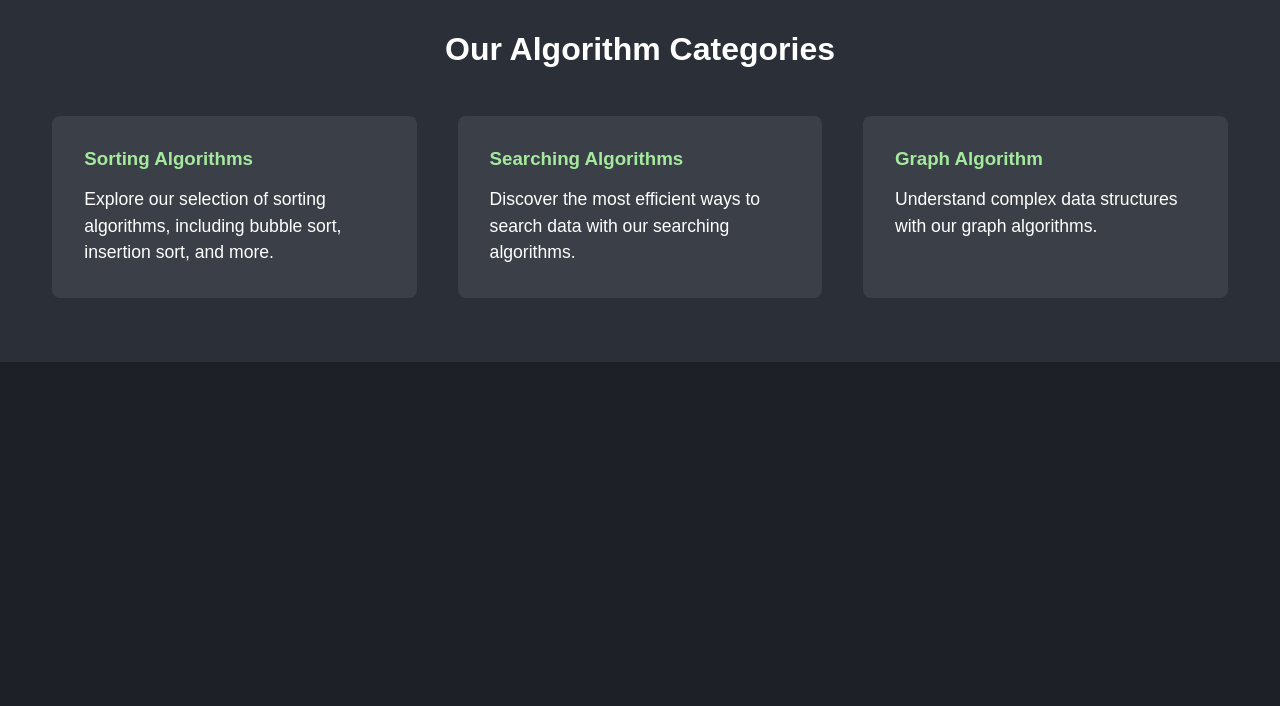
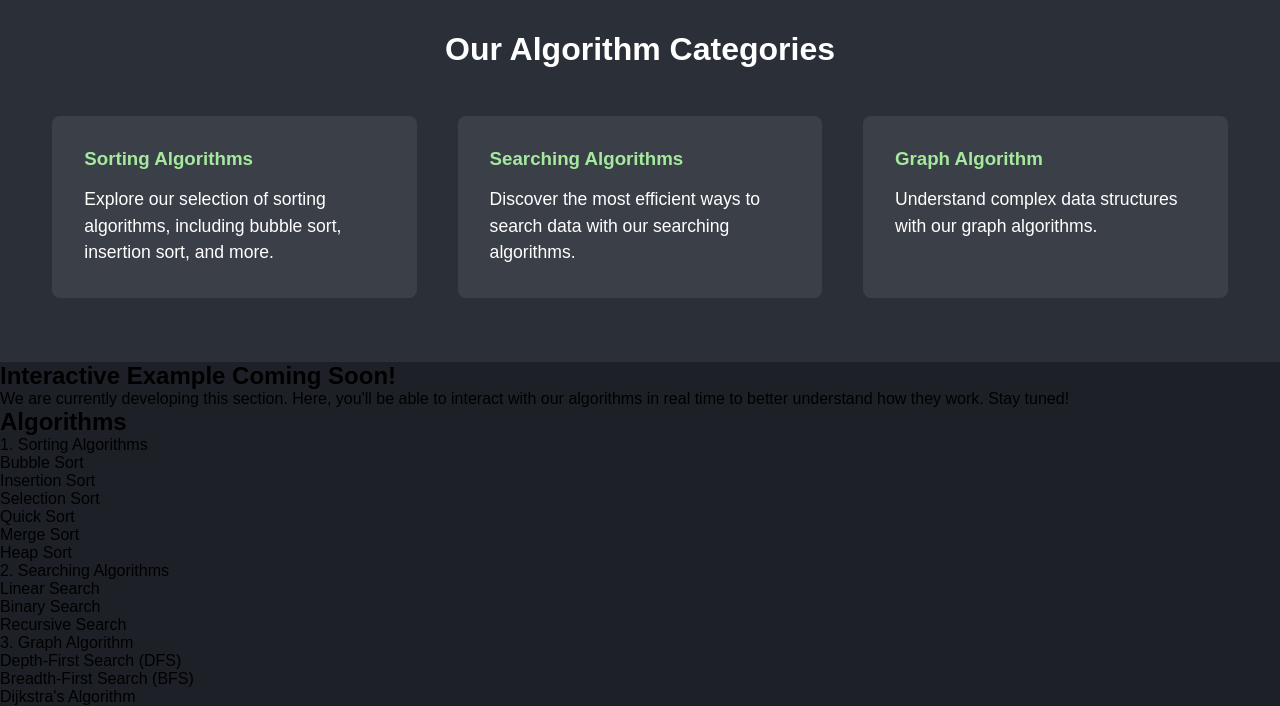
Before and after one commit to stian96/algorithm-visualizer, a Python web app: template app/templates/index.html in a window 1280 px wide. Shown: the part 609-1315 px from the top of the page. Before the commit the page ends 971 px from the top, so only its background shows below. Run offline with Jinja, Linux system fonts and the light colour scheme; the template is opened without the code that fills it, so the values that code supplies are empty.

Commit message:
added two more sections in the html doc

```diff
--- a/app/templates/index.html
+++ b/app/templates/index.html
@@ -53,10 +53,37 @@
             </div>
         </section>
         <section id="interactive-example">
-            <!-- Interative example -->
+            <h2>Interactive Example Coming Soon!</h2>
+            <p>
+                We are currently developing this section. Here, you'll be able to interact with our algorithms
+                in real time to better understand how they work. Stay tuned!
+            </p>
         </section>
         <section id="algorithms">
-            <!-- List of all algorithms-->
+            <h2>Algorithms</h2>
+            <ul class="algorithm-list">
+                <li class="algorithm-items">
+                    1. Sorting Algorithms
+                    <li>Bubble Sort</li>
+                    <li>Insertion Sort</li>
+                    <li>Selection Sort</li>
+                    <li>Quick Sort</li>
+                    <li>Merge Sort</li>
+                    <li>Heap Sort</li>
+                </li>
+                <li>
+                    2. Searching Algorithms
+                    <li>Linear Search</li>
+                    <li>Binary Search</li>
+                    <li>Recursive Search</li>
+                </li>
+                <li>
+                    3. Graph Algorithm
+                    <li>Depth-First Search (DFS)</li>
+                    <li>Breadth-First Search (BFS)</li>
+                    <li>Dijkstra's Algorithm</li>
+                </li>
+            </ul>
         </section>
         <section id="instructions">
             <!-- Instructions for using the site.-->
```
